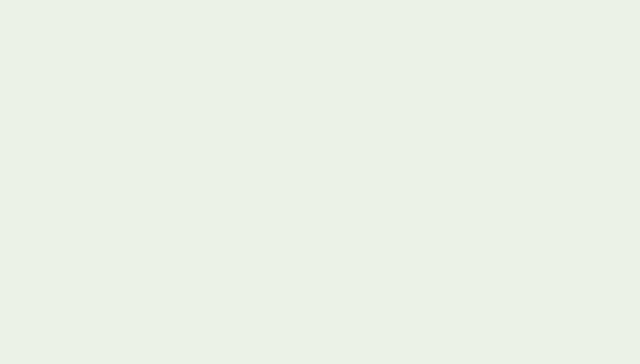
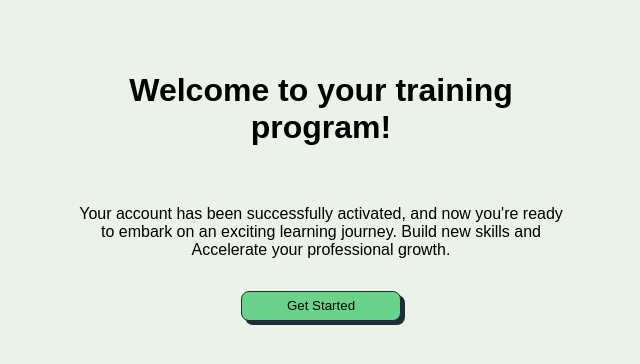
Before and after one commit to bhardwajaman1998/Cosmic-Chaos-Skillbridge, a React (Create React App) app in the folder client/: page /WelcomeMessage in a window 1280 px wide. Before the commit this address had no page. Shown: the top 364 px of the page, without its empty margins (319-959 px from the left). Built offline with nearby package versions, Linux system fonts and the light colour scheme.

Commit message:
Added Welcome Message

```diff
--- a/client/src/App.js
+++ b/client/src/App.js
@@ -9,6 +9,7 @@ import LandingPage from "./components/LandingPage/LandingPage";
 import TraineePage from "./pages/SamplePage/Employee/TraineePage";
 import SignUp from "./components/Authentication/SignUp";
 import SignIn from "./components/Authentication/SignIn";
+import WelcomeMessage from "./components/Authentication/WelcomeMessage";
 function App() {
   return (
     <Router>
@@ -22,6 +23,7 @@ function App() {
           <Route path="trainees/traineePage" element={<TraineePage />} />
           <Route path="/SignUp" element={<SignUp />} />
           <Route path="/SignIn" element={<SignIn />} />
+          <Route path="/WelcomeMessage" element={<WelcomeMessage/>} />
           </Routes>
         </div>
       </div>
--- a/client/src/components/Authentication/SignUp.js
+++ b/client/src/components/Authentication/SignUp.js
@@ -2,6 +2,7 @@ import React, { useState, useEffect } from 'react';
 import axios from 'axios';
 import { useNavigate } from 'react-router-dom';
 import AuthNavigation from './AuthNavigation';
+import WelcomeMessage from './WelcomeMessage';
 
 const SignUp = () => {
   const navigate = useNavigate();
@@ -29,7 +30,7 @@ const SignUp = () => {
   useEffect(() => {
     if (isSignUpSuccessful) {
       const timeout = setTimeout(() => {
-        navigate('/signin');
+        navigate('/WelcomeMessage');
       }, 5000);
 
       return () => clearTimeout(timeout);
@@ -59,7 +60,7 @@ const SignUp = () => {
         </div>
         <button className="auth-buttons" onClick={handleSignUp}>Sign Up</button>
         {/* Display a success message if sign-up is successful */}
-        {isSignUpSuccessful && <p>Successfully signed up!</p>}
+        {/* {isSignUpSuccessful && <WelcomeMessage />} */}
       </div>
     </div>
   );
--- /dev/null
+++ b/client/src/components/Authentication/WelcomeMessage.js
@@ -0,0 +1,20 @@
+import React, { useEffect } from 'react'
+import arrowIcon from '../../assets/arrow-icon.svg';
+import { Link, useNavigate } from 'react-router-dom';
+
+const WelcomeMessage = () => {
+    const navigate = useNavigate();
+  const naviGate =() => {
+    navigate('/signin');
+  }
+
+  return (
+    <div className='welcome-message'>
+        <h2>Welcome to your training program!</h2>
+        <p>Your account has been successfully activated, and now you're ready to embark on an exciting learning journey. Build new skills and Accelerate your professional growth.</p>
+        <Link to="/dashboard"><button className="auth-buttons">Get Started</button> </Link>
+    </div>
+  )
+}
+
+export default WelcomeMessage
--- a/client/src/styles.scss
+++ b/client/src/styles.scss
@@ -208,6 +208,20 @@ align-items: center;
   display: flex;
   flex-flow: column;
   margin-bottom: 1rem;
+}
+
+.welcome-message{
+  display: flex;
+  flex-flow:column wrap;
+  gap: 1rem;
+  justify-content: center;
+  align-items: center;
+  width: 500px;
+  margin: auto;
+
+}
+.welcome-message h2 , .welcome-message p{
+  text-align: center !important;
 }
 
 
```
